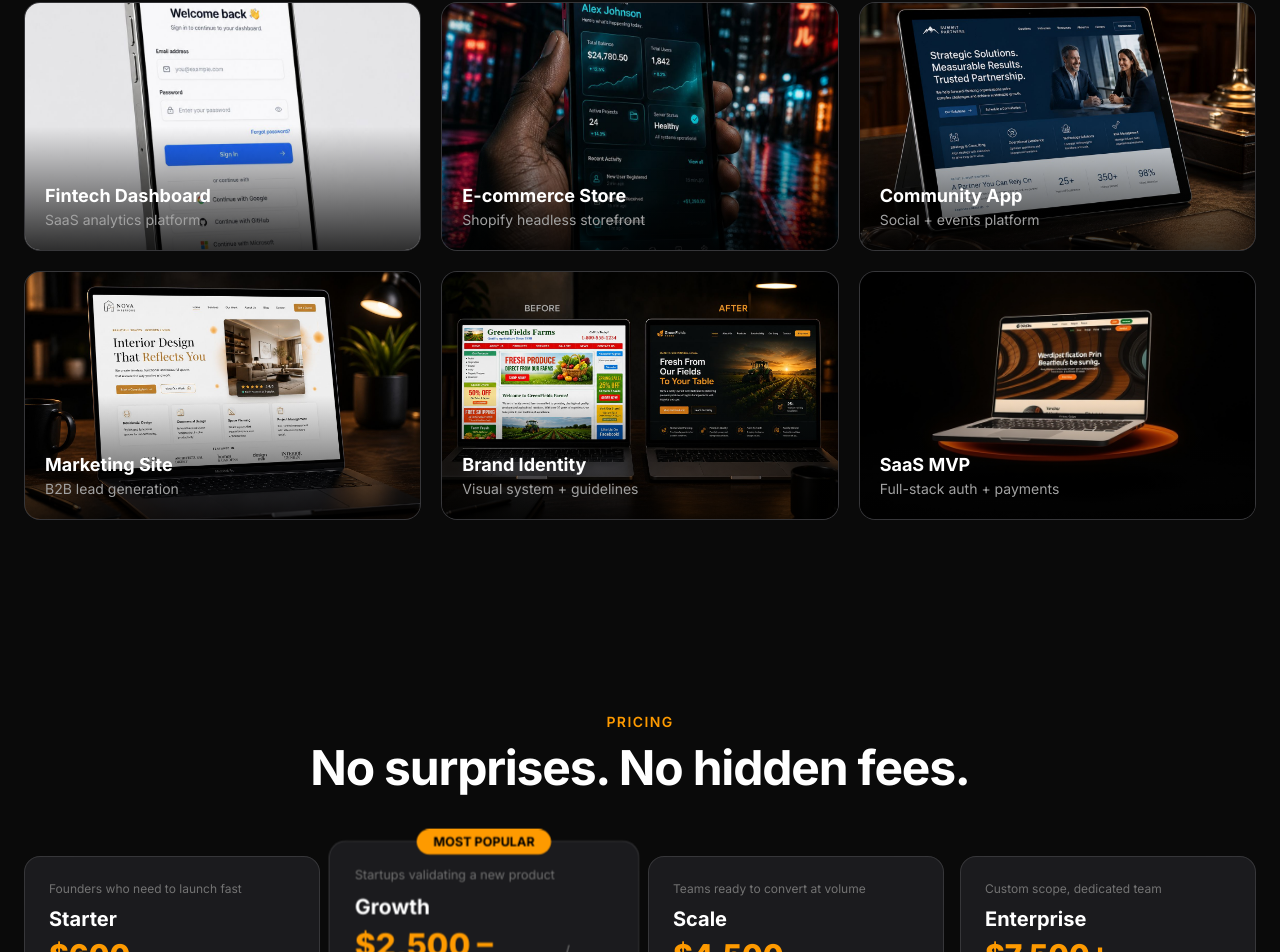
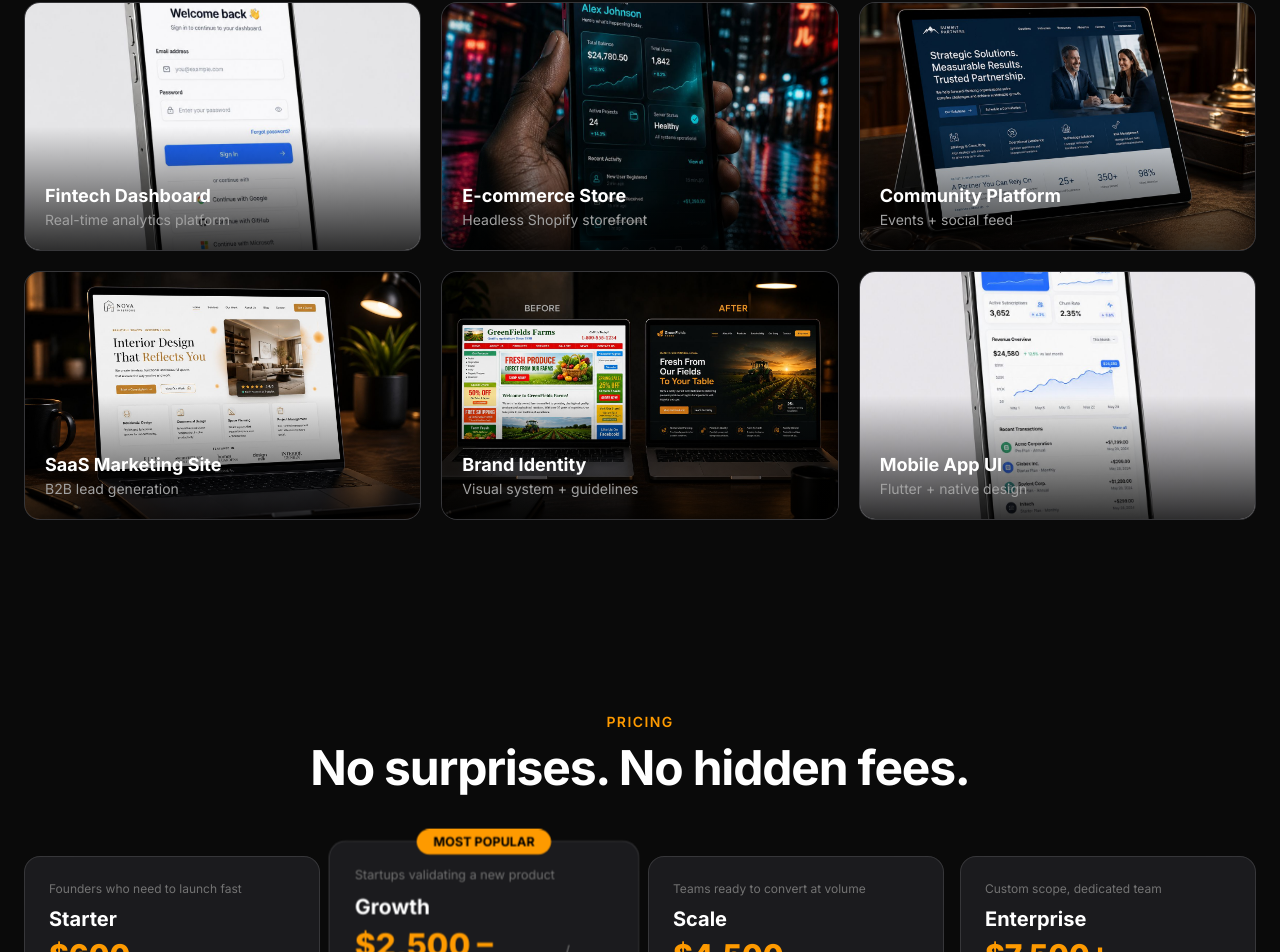
Before and after one commit to jabbeycodes/Web-design, a Next.js app: page / in a window 1280 px wide. Shown: the part 3919-4871 px from the top of the page. Built offline with nearby package versions, Linux system fonts and the light colour scheme.

Commit message:
feat: add portfolio-6.jpg, all 6 portfolio images now fresh

```diff
--- a/src/app/page.tsx
+++ b/src/app/page.tsx
@@ -226,12 +226,12 @@ export default function HomePage() {
         </div>
         <div className="grid md:grid-cols-2 lg:grid-cols-3 gap-5">
           {[
-            { img: "/images/portfolio-1.jpg", title: "Fintech Dashboard", desc: "SaaS analytics platform" },
-            { img: "/images/portfolio-2.jpg", title: "E-commerce Store", desc: "Shopify headless storefront" },
-            { img: "/images/portfolio-3.jpg", title: "Community App", desc: "Social + events platform" },
-            { img: "/images/portfolio-4.jpg", title: "Marketing Site", desc: "B2B lead generation" },
+            { img: "/images/portfolio-1.jpg", title: "Fintech Dashboard", desc: "Real-time analytics platform" },
+            { img: "/images/portfolio-2.jpg", title: "E-commerce Store", desc: "Headless Shopify storefront" },
+            { img: "/images/portfolio-3.jpg", title: "Community Platform", desc: "Events + social feed" },
+            { img: "/images/portfolio-4.jpg", title: "SaaS Marketing Site", desc: "B2B lead generation" },
             { img: "/images/portfolio-5.jpg", title: "Brand Identity", desc: "Visual system + guidelines" },
-            { img: "/images/mockup-laptop.jpg", title: "SaaS MVP", desc: "Full-stack auth + payments" },
+            { img: "/images/portfolio-6.jpg", title: "Mobile App UI", desc: "Flutter + native design" },
           ].map((project, i) => (
             <div
               key={i}
```
Also changed, not shown: public/images/portfolio-6.jpg (added).
